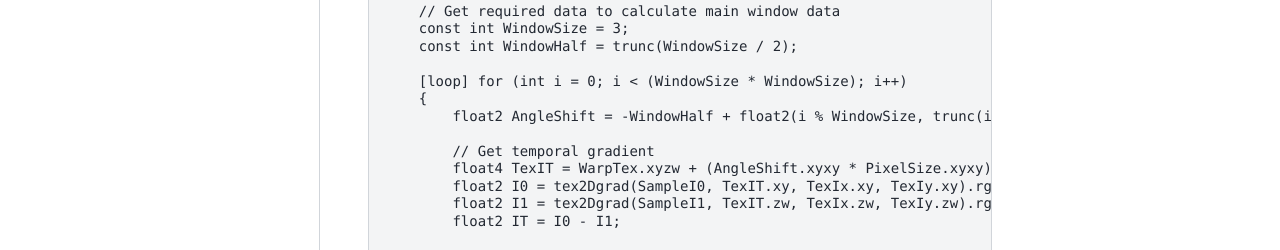
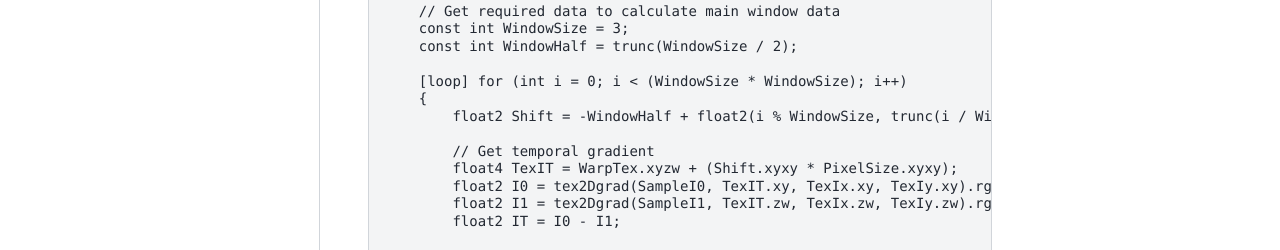
Before and after one commit to papadanku/papadanku.github.io, a Sphinx documentation site: the page built from doc/source/blog/opticalflow.rst, in a window 1280 px wide and 1400 px high, scrolled down 780 px. Shown: the part 1150-1400 px from the top of the window. Built offline with Sphinx 7.4.7 and the PyData theme 0.15.4, drawn with Linux system fonts in a browser that asks for light colours; some of the changed text lies outside the part shown.

Commit message:
Update opticalflow.rst

```diff
--- a/doc/source/blog/opticalflow.rst
+++ b/doc/source/blog/opticalflow.rst
@@ -90,17 +90,17 @@ Source Code
 
         [loop] for (int i = 0; i < (WindowSize * WindowSize); i++)
         {
-            float2 AngleShift = -WindowHalf + float2(i % WindowSize, trunc(i / WindowSize));
+            float2 Shift = -WindowHalf + float2(i % WindowSize, trunc(i / WindowSize));
 
             // Get temporal gradient
-            float4 TexIT = WarpTex.xyzw + (AngleShift.xyxy * PixelSize.xyxy);
+            float4 TexIT = WarpTex.xyzw + (Shift.xyxy * PixelSize.xyxy);
             float2 I0 = tex2Dgrad(SampleI0, TexIT.xy, TexIx.xy, TexIy.xy).rg;
             float2 I1 = tex2Dgrad(SampleI1, TexIT.zw, TexIx.zw, TexIy.zw).rg;
             float2 IT = I0 - I1;
 
             // Get spatial gradient
-            float4 OffsetNS = AngleShift.xyxy + float4(0.0, -1.0, 0.0, 1.0);
-            float4 OffsetEW = AngleShift.xyxy + float4(-1.0, 0.0, 1.0, 0.0);
+            float4 OffsetNS = Shift.xyxy + float4(0.0, -1.0, 0.0, 1.0);
+            float4 OffsetEW = Shift.xyxy + float4(-1.0, 0.0, 1.0, 0.0);
             float4 NS = WarpTex.xyxy + (OffsetNS * PixelSize.xyxy);
             float4 EW = WarpTex.xyxy + (OffsetEW * PixelSize.xyxy);
             float2 N = tex2Dgrad(SampleI0, NS.xy, TexIx.xy, TexIy.xy).rg;
```
